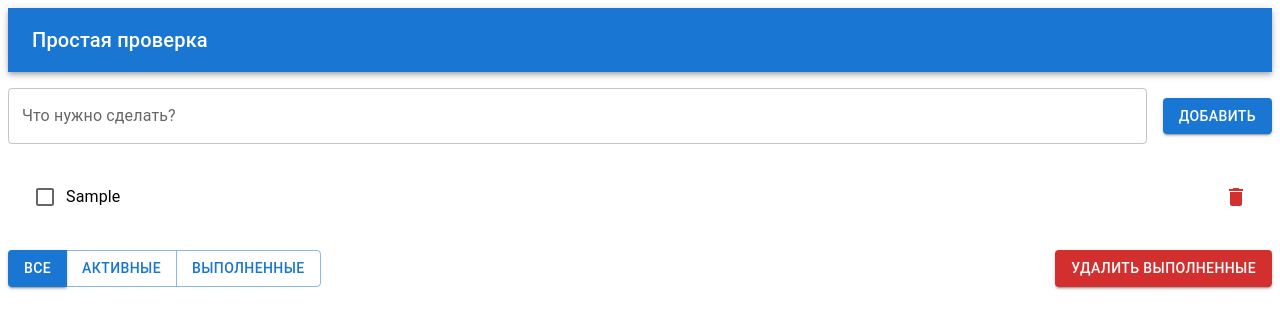
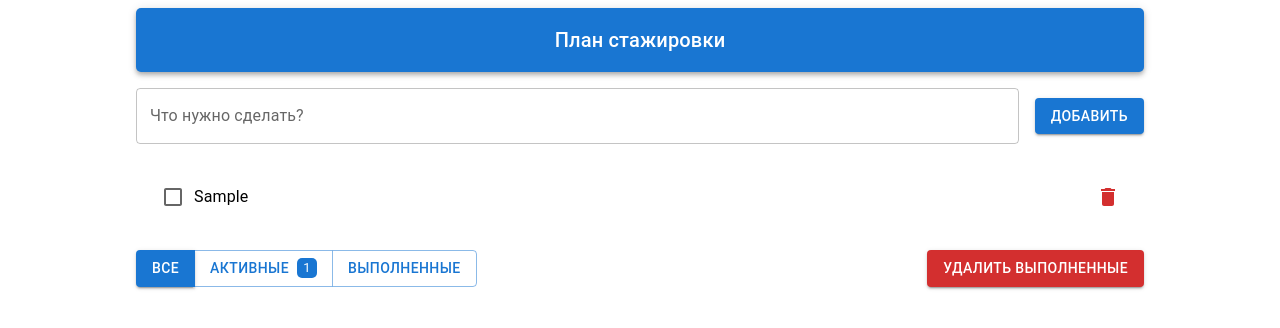
Before and after one commit to AndStrel/tasks, a React (Vite) app: page / in a window 1280 px wide. Both pictures are taken after typing "Sample" into the empty fields and a click on the button "ДОБАВИТЬ". Shown: the top 328 px of the page. Built offline with nearby package versions, Linux system fonts and the light colour scheme.

Commit message:
fix count and title

```diff
--- a/package.json
+++ b/package.json
@@ -4,7 +4,7 @@
   "version": "0.0.0",
   "type": "module",
   "scripts": {
-    "dev": "vite",
+    "start": "vite",
     "build": "tsc -b && vite build",
     "deploy": "gh-pages -d dist",
     "lint": "eslint .",
--- a/src/components/filter/filter.tsx
+++ b/src/components/filter/filter.tsx
@@ -1,53 +1,89 @@
-import React from 'react'
-import { Button, ButtonGroup, Box } from '@mui/material'
-import { useDispatch, useSelector } from 'react-redux'
-import { RootState } from '../../services/store'
-import { setFilter } from '../../slices/filter/filterReducer'
-import { clearCompleted } from '../../slices/todo/toDoReducer'
+import React from "react";
+import { Button, ButtonGroup, Box, Typography } from "@mui/material";
+import { useDispatch, useSelector } from "react-redux";
+import { RootState } from "../../services/store";
+import { setFilter } from "../../slices/filter/filterReducer";
+import { clearCompleted } from "../../slices/todo/toDoReducer";
 
 const Filter: React.FC = () => {
-	const filter = useSelector((state: RootState) => state.filter.filter)
-	const dispatch = useDispatch()
+  const filter = useSelector((state: RootState) => state.filter.filter);
+  const tasks = useSelector((state: RootState) => state.todo);
+  const dispatch = useDispatch();
 
-	const handleFilterChange = (newFilter: 'all' | 'active' | 'completed') => {
-		dispatch(setFilter(newFilter))
-	}
+  const handleFilterChange = (newFilter: "all" | "active" | "completed") => {
+    dispatch(setFilter(newFilter));
+  };
+
+  const activeTasksCount = tasks.filter((task) => !task.completed).length;
+  const completeTasksCount = tasks.filter((task) => task.completed).length;
 
   return (
-		<Box sx={{ display: 'flex', justifyContent: 'space-between', marginY: 2 }}>
-			<ButtonGroup variant='outlined' color='primary'>
+    <Box sx={{ display: "flex", justifyContent: "space-between", marginY: 2 }}>
+      <ButtonGroup variant="outlined" color="primary">
         <Button
-					onClick={() => handleFilterChange('all')}
-					variant={filter === 'all' ? 'contained' : 'outlined'}
-					data-cy='all-filter'
+          onClick={() => handleFilterChange("all")}
+          variant={filter === "all" ? "contained" : "outlined"}
+          data-cy="all-filter"
         >
           Все
         </Button>
         <Button
-					onClick={() => handleFilterChange('active')}
-					variant={filter === 'active' ? 'contained' : 'outlined'}
-					data-cy='active-filter'
+          onClick={() => handleFilterChange("active")}
+          variant={filter === "active" ? "contained" : "outlined"}
+          data-cy="active-filter"
         >
           Активные
+          {activeTasksCount > 0 && (
+            <Typography
+              component="span"
+              sx={{
+                marginLeft: 1,
+                width: "20px",
+                height: "20px",
+                fontSize: "0.8rem",
+                backgroundColor: "primary.main",
+                color: "white",
+                borderRadius: "5px",
+              }}
+            >
+              {activeTasksCount}
+            </Typography>
+          )}
         </Button>
         <Button
-					onClick={() => handleFilterChange('completed')}
-					variant={filter === 'completed' ? 'contained' : 'outlined'}
-					data-cy='completed-filter'
+          onClick={() => handleFilterChange("completed")}
+          variant={filter === "completed" ? "contained" : "outlined"}
+          data-cy="completed-filter"
         >
           Выполненные
+		  {completeTasksCount > 0 && (
+            <Typography
+              component="span"
+              sx={{
+                marginLeft: 1,
+                width: "20px",
+                height: "20px",
+                fontSize: "0.8rem",
+                backgroundColor: "primary.main",
+                color: "white",
+                borderRadius: "5px",
+              }}
+            >
+              {completeTasksCount}
+            </Typography>
+          )}
         </Button>
       </ButtonGroup>
       <Button
-				variant='contained'
-				color='error'
+        variant="contained"
+        color="error"
         onClick={() => dispatch(clearCompleted())}
-				data-cy='clear-button'
+        data-cy="clear-button"
       >
         Удалить выполненные
       </Button>
     </Box>
-	)
-}
+  );
+};
 
-export default Filter
+export default Filter;
--- a/src/components/header/header.tsx
+++ b/src/components/header/header.tsx
@@ -3,10 +3,10 @@ import { AppBar, Toolbar, Typography } from '@mui/material';
 
 const Header: React.FC = () => {
   return (
-    <AppBar position="static">
-      <Toolbar>
+    <AppBar position="static" sx={{ borderRadius: '5px' }}>
+      <Toolbar sx={{ justifyContent: 'center'  }}>
         <Typography variant="h6" component="div">
-          Простая проверка
+          План стажировки
         </Typography>
       </Toolbar>
     </AppBar>
--- a/src/components/input/input.tsx
+++ b/src/components/input/input.tsx
@@ -43,8 +43,3 @@ const Input: React.FC = () => {
 }
 
 export default Input
-
-// />
-// <button
-// 	onClick={handleAddTask}
-// 	className={styles.addButton}
--- a/src/components/list/list.tsx
+++ b/src/components/list/list.tsx
@@ -32,7 +32,7 @@ const TaskList: React.FC<TaskListProps> = ({ tasks }) => {
 				sx={{ textAlign: 'center', marginY: 2 }}
 				data-cy='task-list'
 			>
-				Бездельничаем
+				Нет задач
 			</Typography>
 		)
 	}
--- /dev/null
+++ b/src/index.scss
@@ -0,0 +1,5 @@
+:root {
+    max-width: 1024px;
+    margin-inline: auto;
+    background-color: fff;
+}
--- a/src/main.tsx
+++ b/src/main.tsx
@@ -4,6 +4,7 @@ import { BrowserRouter } from "react-router-dom";
 import { Provider } from "react-redux";
 import { App } from "./components/app/app.tsx";
 import store from "./services/store.ts";
+import './index.scss';
 
 createRoot(document.getElementById("root")!).render(
   <Provider store={store}>
```
Lines whose indentation alone changed are shown as unchanged.
